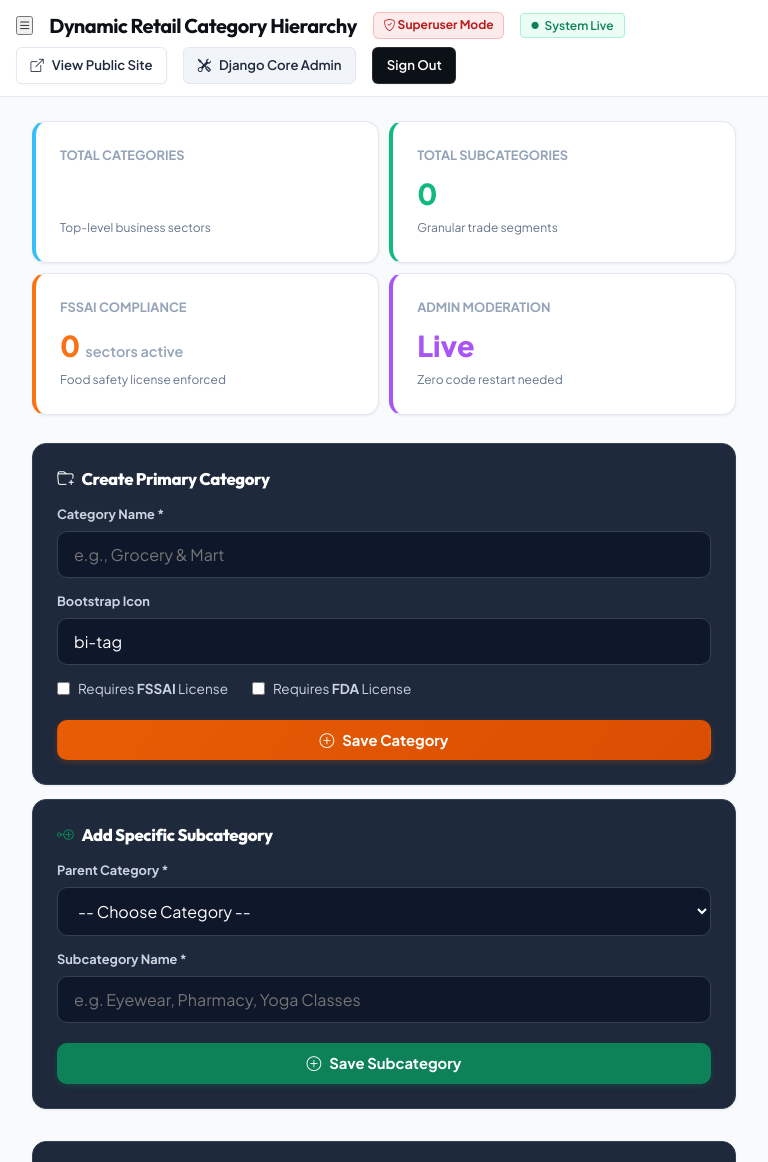
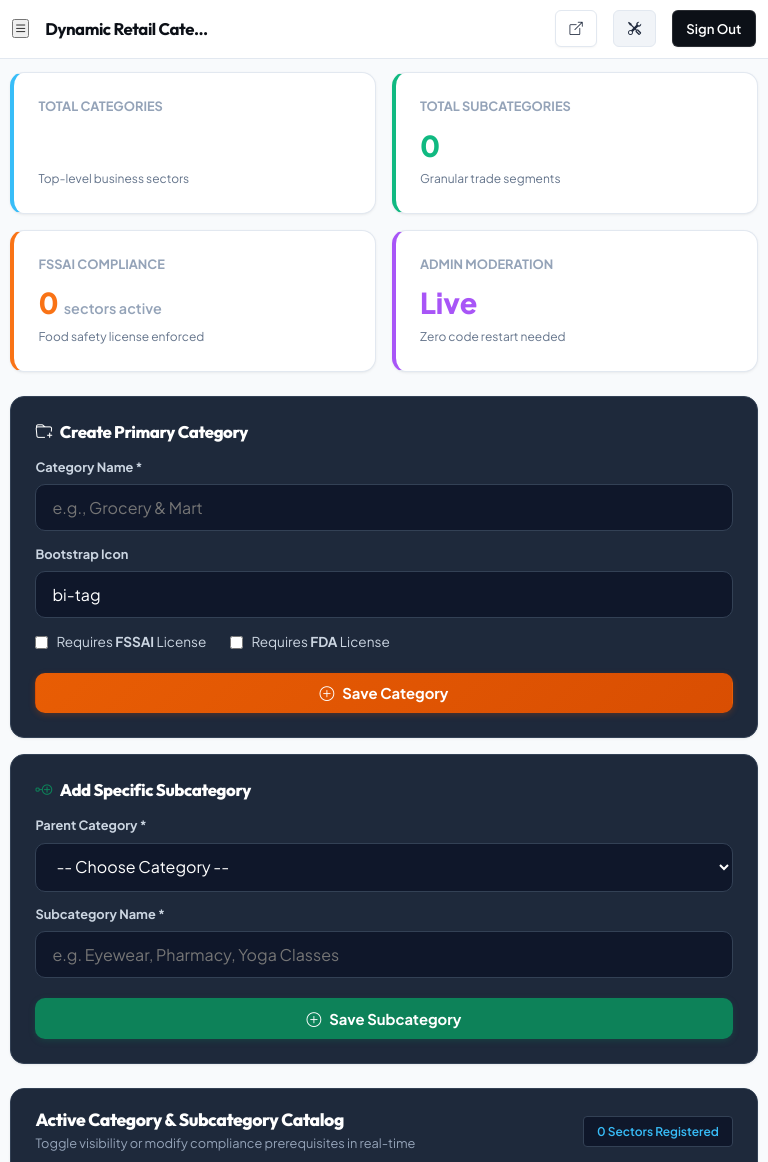
Before and after one commit to vikiprobus/Lokalloop_New, a Django app: page /admin-portal/categories/ in a window 768 px wide. Shown: the top 1162 px of the page. Run offline with Django 5.2, Linux system fonts and the light colour scheme; the visitor is signed in with stand-in values (Sample User, id 1); data that the repository does not hold is empty.

Commit message:
Optimize Admin Console mobile UX layout with responsive KPI grids and scrollable filter tabs

```diff
--- a/templates/admin/bumper_bills.html
+++ b/templates/admin/bumper_bills.html
@@ -18,7 +18,7 @@
   </div>
 
   <!-- Metric Overview Cards -->
-  <div class="d-grid grid-4 gap-3" style="margin-bottom: 1.75rem;">
+  <div class="admin-kpi-grid" style="margin-bottom: 1.5rem;">
     <div class="admin-kpi-card" style="border-left: 4px solid #0284c7;">
       <span class="stat-label" style="color: #0284c7; font-weight: 700;">Ready for Final Clearance</span>
       <div class="stat-value" style="color: #0284c7;">{{ store_verified_submissions }}</div>
@@ -45,7 +45,7 @@
   </div>
 
   <!-- Filter Navigation Tabs -->
-  <div class="d-flex align-center flex-wrap gap-2" style="margin-bottom: 1.25rem;">
+  <div class="admin-tabs-scroll" style="margin-bottom: 1.25rem;">
     <a href="{% url 'admin_bumper_bills' %}" class="btn btn-sm {% if not status_filter %}btn-primary{% else %}btn-outline{% endif %}" style="font-weight: 700;">
       All Submissions ({{ total_submissions }})
     </a>
--- a/templates/admin/categories.html
+++ b/templates/admin/categories.html
@@ -5,7 +5,7 @@
 
 {% block content %}
 <!-- Top Metrics Row -->
-<div class="d-grid grid-4 gap-3" style="margin-bottom: 1.75rem;">
+<div class="admin-kpi-grid" style="margin-bottom: 1.5rem;">
   <div class="card card-padded" style="border-left: 4px solid #38bdf8;">
     <div style="font-size: 0.8rem; font-weight: 700; color: #94a3b8; text-transform: uppercase;">Total Categories</div>
     <div style="font-size: 1.8rem; font-weight: 900; color: #fff; margin-top: 0.35rem;">{{ total_categories }}</div>
@@ -34,7 +34,7 @@
 </div>
 
 <!-- Add Category & Subcategory Card -->
-<div class="d-grid grid-2 gap-3" style="margin-bottom: 2rem;">
+<div class="admin-streams-grid" style="margin-bottom: 1.5rem;">
   <!-- Add New Category -->
   <div class="card card-padded" style="background: #1e293b; border: 1px solid #334155;">
     <h3 style="font-size: 1.05rem; font-weight: 800; color: #fff; margin-bottom: 1rem; display: flex; align-items: center; gap: 0.5rem;">
--- a/templates/admin/credits.html
+++ b/templates/admin/credits.html
@@ -9,7 +9,7 @@
   <h3 style="font-size: 1.25rem; font-weight: 700; color: var(--brand-navy-900); margin-bottom: 1rem;">
     Configured Packages (₹ INR)
   </h3>
-  <div class="d-grid grid-3 gap-3">
+  <div class="admin-kpi-grid">
     {% for pkg in packages %}
       <div class="card card-padded">
         <div class="d-flex align-center justify-between" style="margin-bottom: 0.5rem;">
@@ -28,7 +28,7 @@
   </div>
 </div>
 
-<div class="d-grid grid-2 gap-4">
+<div class="admin-streams-grid">
 
   <!-- Merchant Purchases Stream -->
   <div class="card card-padded">
--- a/templates/admin/dashboard.html
+++ b/templates/admin/dashboard.html
@@ -7,7 +7,7 @@
 <div class="d-flex flex-column gap-4">
 
   <!-- Primary Growth Metrics (Row 1) -->
-  <div style="display: grid; grid-template-columns: repeat(auto-fit, minmax(240px, 1fr)); gap: 1.25rem;">
+  <div class="admin-kpi-grid" style="margin-bottom: 1.25rem;">
 
     <!-- Buyers -->
     <div class="card card-padded" style="background: #ffffff; border: 1px solid var(--border-light); border-radius: 18px; box-shadow: 0 4px 15px -3px rgba(0,0,0,0.04); display: flex; align-items: center; justify-content: space-between; padding: 1.25rem 1.5rem;">
@@ -68,7 +68,7 @@
   </div>
 
   <!-- Financial, Tokenomics & Health (Row 2) -->
-  <div style="display: grid; grid-template-columns: repeat(auto-fit, minmax(240px, 1fr)); gap: 1.25rem;">
+  <div class="admin-kpi-grid" style="margin-bottom: 1.25rem;">
 
     <!-- Revenue -->
     <div class="card card-padded" style="background: #ffffff; border: 1px solid var(--border-light); border-radius: 18px; box-shadow: 0 4px 15px -3px rgba(0,0,0,0.04); display: flex; align-items: center; justify-content: space-between; padding: 1.25rem 1.5rem;">
@@ -133,7 +133,7 @@
   </div>
 
   <!-- Real-Time Activity Streams (Row 3: 2-Column Layout) -->
-  <div style="display: grid; grid-template-columns: repeat(auto-fit, minmax(420px, 1fr)); gap: 1.5rem;">
+  <div class="admin-streams-grid" style="margin-bottom: 1.5rem;">
 
     <!-- Recent Merchant Registrations -->
     <div class="card card-padded" style="background: #ffffff; border: 1px solid var(--border-light); border-radius: 18px; box-shadow: 0 4px 15px -3px rgba(0,0,0,0.04);">
--- a/templates/admin/leaderboard.html
+++ b/templates/admin/leaderboard.html
@@ -28,7 +28,7 @@
   </div>
 
   <!-- Metric Overview Cards -->
-  <div class="d-grid grid-3 gap-3" style="margin-bottom: 1.75rem;">
+  <div class="admin-kpi-grid" style="margin-bottom: 1.5rem;">
     <div class="admin-kpi-card" style="border-left: 4px solid #f59e0b;">
       <span class="stat-label" style="color: #f59e0b; font-weight: 700;">Active Sprint</span>
       <div class="stat-value" style="color: #b45309;">Cycle #{{ current_cycle }}</div>
--- a/templates/admin/settings.html
+++ b/templates/admin/settings.html
@@ -7,7 +7,7 @@
 <div class="d-flex flex-column gap-4">
 
   <!-- Overview Cards -->
-  <div style="display: grid; grid-template-columns: repeat(auto-fit, minmax(240px, 1fr)); gap: 1.25rem;">
+  <div class="admin-kpi-grid" style="margin-bottom: 1.25rem;">
 
     <div class="card card-padded" style="border-left: 4px solid {% if settings.geofence_enabled %}#10b981{% else %}#ef4444{% endif %};">
       <div class="d-flex align-center justify-between">
--- a/templates/admin/verifications.html
+++ b/templates/admin/verifications.html
@@ -5,7 +5,7 @@
 
 {% block content %}
 <!-- Metrics Bar -->
-<div class="d-grid grid-4 gap-3" style="margin-bottom: 1.75rem;">
+<div class="admin-kpi-grid" style="margin-bottom: 1.5rem;">
   <a href="/admin-portal/verifications/?status=PENDING" style="text-decoration: none;">
     <div class="card card-padded" style="border-left: 4px solid #f59e0b; background: {% if status_filter == 'PENDING' %}#1e293b{% endif %};">
       <div style="font-size: 0.8rem; font-weight: 700; color: #94a3b8; text-transform: uppercase;">Pending Review</div>
--- a/templates/auth/admin_login.html
+++ b/templates/auth/admin_login.html
@@ -15,7 +15,7 @@
   <link rel="stylesheet" href="{% static 'css/main.css' %}">
   <link rel="stylesheet" href="https://cdn.jsdelivr.net/npm/bootstrap-icons@1.11.3/font/bootstrap-icons.min.css">
 </head>
-<body style="background: radial-gradient(circle at 50% 20%, #1e293b, #090d16); min-height: 100vh; display: flex; align-items: center; justify-content: center; padding: 2rem;">
+<body style="background: radial-gradient(circle at 50% 20%, #1e293b, #090d16); min-height: 100vh; display: flex; align-items: center; justify-content: center; padding: 1.25rem 0.85rem; box-sizing: border-box;">
 
   <div style="width: 100%; max-width: 440px;">
 
@@ -36,7 +36,7 @@
     {% endif %}
 
     <div class="card" style="background: #0f172a; border: 1px solid rgba(255,255,255,0.1); box-shadow: var(--shadow-xl);">
-      <div class="card-body" style="padding: 2rem;">
+      <div class="card-body" style="padding: 1.35rem 1.15rem;">
         <form method="POST">
           {% csrf_token %}
 
--- a/templates/base/admin_base.html
+++ b/templates/base/admin_base.html
@@ -98,6 +98,51 @@
     .admin-sidebar-backdrop.show {
       display: block !important;
     }
+    /* Universal Admin Responsive Grids (Colors 100% Intact) */
+    .admin-kpi-grid {
+      display: grid;
+      grid-template-columns: 1fr;
+      gap: 0.75rem;
+    }
+    @media (min-width: 540px) {
+      .admin-kpi-grid {
+        grid-template-columns: repeat(2, 1fr);
+        gap: 1rem;
+      }
+    }
+    @media (min-width: 992px) {
+      .admin-kpi-grid {
+        grid-template-columns: repeat(4, 1fr);
+        gap: 1.25rem;
+      }
+    }
+
+    .admin-streams-grid {
+      display: grid;
+      grid-template-columns: 1fr;
+      gap: 1rem;
+    }
+    @media (min-width: 992px) {
+      .admin-streams-grid {
+        grid-template-columns: repeat(2, 1fr);
+        gap: 1.5rem;
+      }
+    }
+
+    .admin-tabs-scroll {
+      display: flex;
+      align-items: center;
+      gap: 0.5rem;
+      overflow-x: auto;
+      white-space: nowrap;
+      -webkit-overflow-scrolling: touch;
+      scrollbar-width: none;
+      padding-bottom: 0.35rem;
+    }
+    .admin-tabs-scroll::-webkit-scrollbar {
+      display: none;
+    }
+
     @media (max-width: 768px) {
       .portal-sidebar {
         position: fixed !important;
@@ -114,12 +159,37 @@
         transform: translateX(0) !important;
       }
       .portal-topbar {
-        padding: 0.75rem 1rem !important;
-        gap: 0.5rem !important;
-        flex-wrap: wrap !important;
+        padding: 0.65rem 0.75rem !important;
+        gap: 0.4rem !important;
       }
-      .portal-main > div:nth-of-type(2) {
-        padding: 1rem 1rem 3rem !important;
+      .admin-topbar-title {
+        font-size: 1.05rem !important;
+        white-space: nowrap;
+        overflow: hidden;
+        text-overflow: ellipsis;
+        max-width: 170px;
+      }
+      .admin-topbar-btn-text,
+      .admin-hide-mobile {
+        display: none !important;
+      }
+      .admin-content-body {
+        padding: 0.85rem 0.65rem calc(60px + env(safe-area-inset-bottom, 12px)) !important;
+        width: 100% !important;
+        box-sizing: border-box !important;
+      }
+      .admin-filter-bar {
+        display: flex;
+        flex-direction: column;
+        gap: 0.65rem;
+      }
+      .admin-filter-bar > div,
+      .admin-filter-select,
+      .btn-admin-search,
+      .btn-admin-excel {
+        width: 100% !important;
+        min-width: 100% !important;
+        box-sizing: border-box !important;
       }
     }
 
@@ -226,23 +296,23 @@
 
       <!-- Admin Top Bar -->
       <header class="portal-topbar">
-        <div class="d-flex align-center gap-2">
+        <div class="d-flex align-center gap-2" style="min-width: 0; flex: 1;">
           <button type="button" class="mobile-sidebar-toggle" id="adminSidebarToggle" onclick="toggleAdminSidebar()" aria-label="Toggle Navigation">
             <i class="bi bi-list"></i>
           </button>
-          <h2 style="font-size: 1.25rem; font-weight: 700; color: var(--brand-navy-900); margin: 0;">
+          <h2 class="admin-topbar-title" style="font-size: 1.25rem; font-weight: 700; color: var(--brand-navy-900); margin: 0;">
             {% block page_title %}Platform Dashboard{% endblock %}
           </h2>
-          <span class="admin-badge-env"><i class="bi bi-shield-check"></i> Superuser Mode</span>
-          <span class="badge badge-success" style="display: inline-flex; align-items: center; gap: 0.35rem; font-weight: 600;"><i class="bi bi-circle-fill" style="font-size: 0.45rem;"></i> System Live</span>
+          <span class="admin-badge-env admin-hide-mobile"><i class="bi bi-shield-check"></i> Superuser Mode</span>
+          <span class="badge badge-success admin-hide-mobile" style="display: inline-flex; align-items: center; gap: 0.35rem; font-weight: 600;"><i class="bi bi-circle-fill" style="font-size: 0.45rem;"></i> System Live</span>
         </div>
 
-        <div class="d-flex align-center gap-2">
-          <a href="/" target="_blank" rel="noopener noreferrer" class="btn btn-outline btn-sm">
-            <i class="bi bi-box-arrow-up-right"></i> View Public Site
+        <div class="d-flex align-center gap-2" style="flex-shrink: 0;">
+          <a href="/" target="_blank" rel="noopener noreferrer" class="btn btn-outline btn-sm" title="View Public Site">
+            <i class="bi bi-box-arrow-up-right"></i> <span class="admin-topbar-btn-text">View Public Site</span>
           </a>
           <a href="/{{ DJANGO_ADMIN_URL|default:'portal-admin/' }}" target="_blank" rel="noopener noreferrer" class="btn btn-secondary btn-sm" title="Built-in Django Model Admin for Developers">
-            <i class="bi bi-tools"></i> Django Core Admin
+            <i class="bi bi-tools"></i> <span class="admin-topbar-btn-text">Django Core Admin</span>
           </a>
           <a href="/admin-logout/" class="btn btn-dark btn-sm">Sign Out</a>
         </div>
@@ -261,9 +331,9 @@
       {% endif %}
 
       <!-- Content Body -->
-      <div style="padding: 1.5rem 2rem; flex: 1;">
+      <main class="admin-content-body" style="padding: 1.5rem 2rem; flex: 1;">
         {% block content %}{% endblock %}
-      </div>
+      </main>
 
       <!-- Admin Footer -->
       <footer style="padding: 1rem 2rem; border-top: 1px solid var(--border-light); font-size: 0.8rem; color: var(--text-muted); display: flex; justify-content: space-between; align-items: center; background: #fff;">
```
